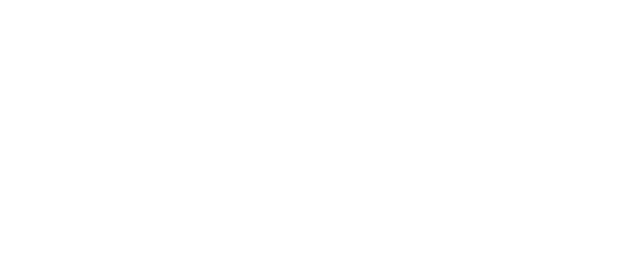
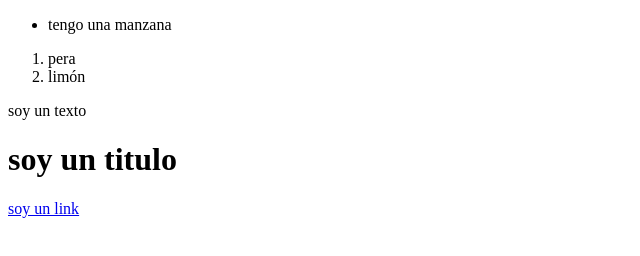
Before and after one commit to willfontalvo/curso-html-y-css, a plain HTML site: page index.html in a window 1280 px wide. Shown: the whole page, without its empty margins (0-640 px from the left). Drawn offline with Linux system fonts and the light colour scheme.

Commit message:
index y su estructura basica: body

```diff
--- a/index.html
+++ b/index.html
@@ -5,10 +5,33 @@
         <meta name="description" content="esta página te mostrara fotos de gatos" />
         <meta  name="robots" content="index,follow">
         <title>Es mi página</title>
-        <meta name="viewport" content="width=device-width, inictial-scale=1.0">
+        <meta name="viewport" content="width=device-width, initial-scale=1.0">
         <link rel="stylesheet" href="./CSS/style.css">
     </head>
     <body>
+        <header>
+            <nav></nav>
+        </header>
+        <main>
+            <section>
+                <article>
 
+                </article>
+            </section>
+            <ul>
+                <li>tengo una manzana</li>
+            </ul>
+            <ol>
+                <li>pera</li>
+                <li>limón</li>
+            </ol>
+        </main>
+
+        <footer>
+
+        </footer>
+        <p>soy un texto</p>
+        <h1>soy un titulo</h1>
+        <a href="#">soy un link</a>
     </body>
 </html>
```
